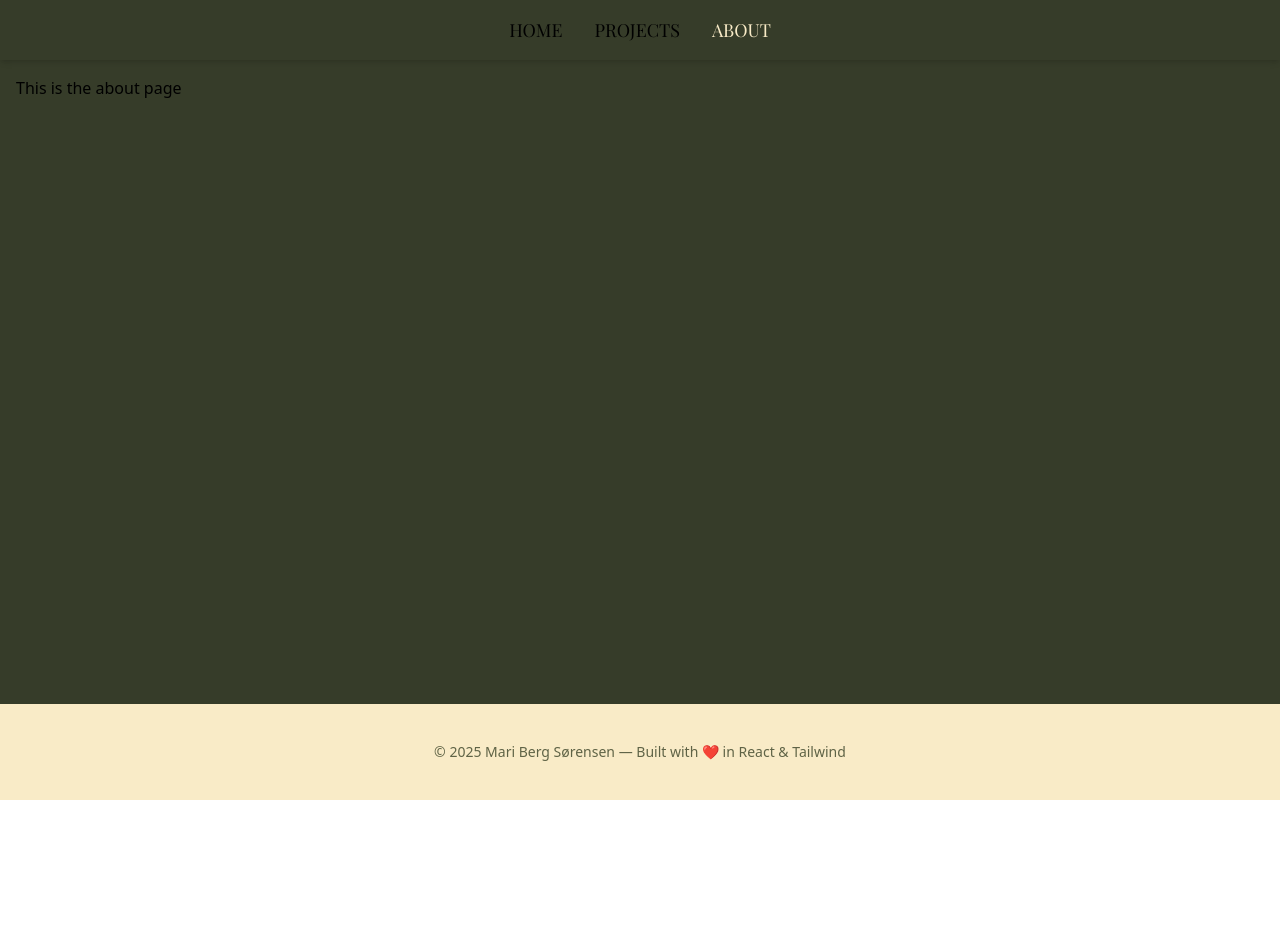
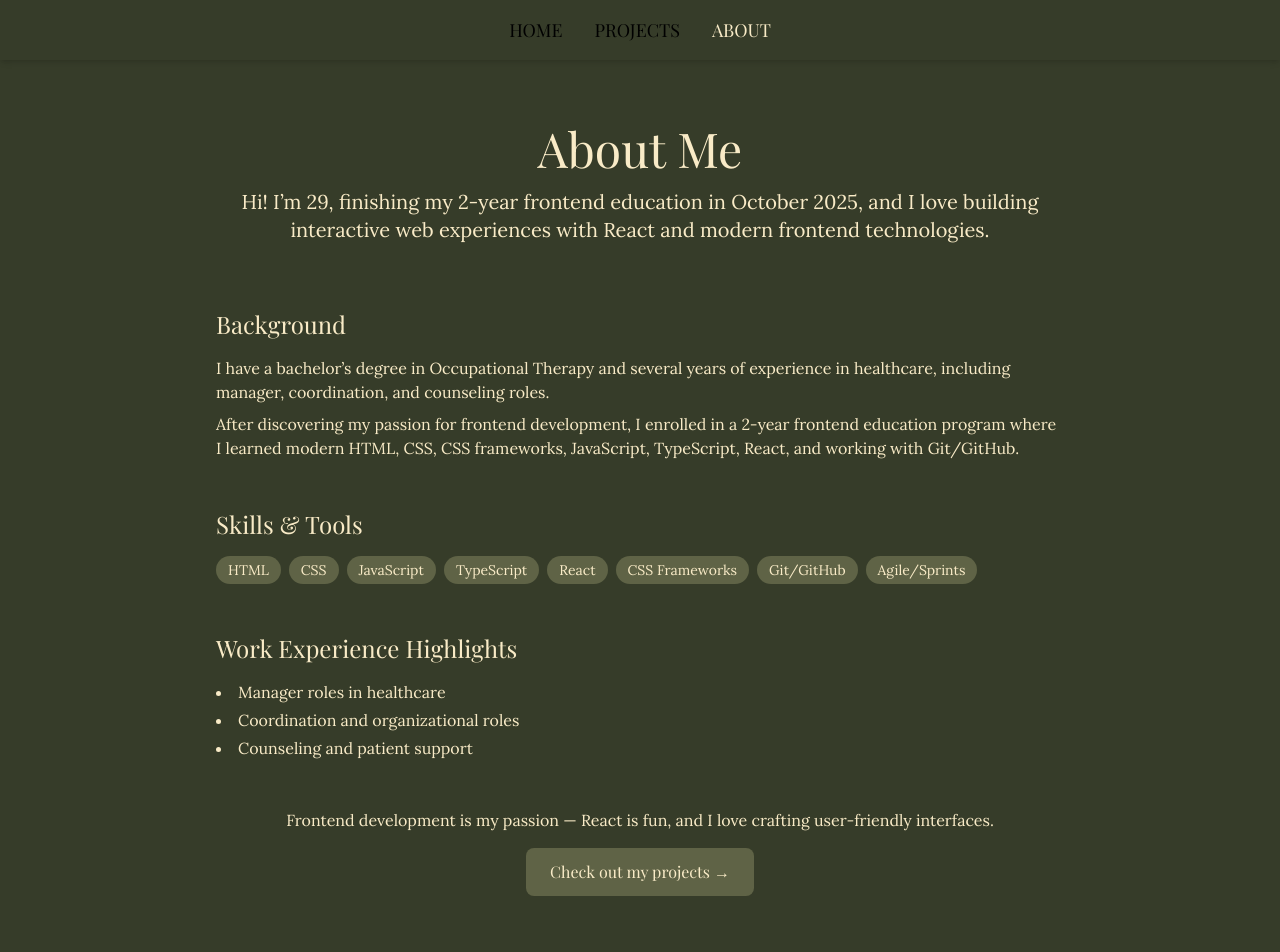
Before and after one commit to Maribsorensen/Portfolio, a React (Vite) app: page /about in a window 1280 px wide. Shown: the top 952 px of the page. Before the commit the page ends 800 px from the top, so only its background shows below. Built offline with nearby package versions, Linux system fonts and the light colour scheme; a web font is replaced by a local one.

Commit message:
Feat: about me page draft

```diff
--- a/src/pages/AboutPage.tsx
+++ b/src/pages/AboutPage.tsx
@@ -1,3 +1,85 @@
+import { Link } from 'react-router-dom';
+
 export function AboutPage() {
-  return <div>This is the about page</div>;
+  return (
+    <div className="max-w-4xl mx-auto px-6 py-12">
+      {/* Intro */}
+      <section className="text-center mb-16">
+        <h1 className="text-4xl md:text-5xl font-heading mb-4 text-cta">
+          About Me
+        </h1>
+        <p className="text-lg md:text-xl font-paragraph text-cta">
+          Hi! I’m 29, finishing my 2-year frontend education in October 2025,
+          and I love building interactive web experiences with React and modern
+          frontend technologies.
+        </p>
+      </section>
+
+      {/* Background */}
+      <section className="mb-12">
+        <h2 className="text-2xl font-heading mb-4 text-cta">Background</h2>
+        <p className="font-paragraph text-cta mb-2">
+          I have a bachelor’s degree in Occupational Therapy and several years
+          of experience in healthcare, including manager, coordination, and
+          counseling roles.
+        </p>
+        <p className="font-paragraph text-cta">
+          After discovering my passion for frontend development, I enrolled in a
+          2-year frontend education program where I learned modern HTML, CSS,
+          CSS frameworks, JavaScript, TypeScript, React, and working with
+          Git/GitHub.
+        </p>
+      </section>
+
+      {/* Skills */}
+      <section className="mb-12">
+        <h2 className="text-2xl font-heading mb-4 text-cta">Skills & Tools</h2>
+        <div className="flex flex-wrap gap-2">
+          {[
+            'HTML',
+            'CSS',
+            'JavaScript',
+            'TypeScript',
+            'React',
+            'CSS Frameworks',
+            'Git/GitHub',
+            'Agile/Sprints',
+          ].map((skill) => (
+            <span
+              key={skill}
+              className="bg-highlight text-cta px-3 py-1 rounded-full font-paragraph text-sm"
+            >
+              {skill}
+            </span>
+          ))}
+        </div>
+      </section>
+
+      {/* Work Experience */}
+      <section className="mb-12">
+        <h2 className="text-2xl font-heading mb-4 text-cta">
+          Work Experience Highlights
+        </h2>
+        <ul className="list-disc list-inside font-paragraph text-cta space-y-1">
+          <li>Manager roles in healthcare</li>
+          <li>Coordination and organizational roles</li>
+          <li>Counseling and patient support</li>
+        </ul>
+      </section>
+
+      {/* Personal Note */}
+      <section className="text-center">
+        <p className="font-paragraph text-cta mb-4">
+          Frontend development is my passion — React is fun, and I love crafting
+          user-friendly interfaces.
+        </p>
+        <Link
+          to="/projects"
+          className="inline-block bg-highlight hover:bg-cta hover:text-background text-cta px-6 py-3 rounded-lg font-heading transition"
+        >
+          Check out my projects →
+        </Link>
+      </section>
+    </div>
+  );
 }
```
